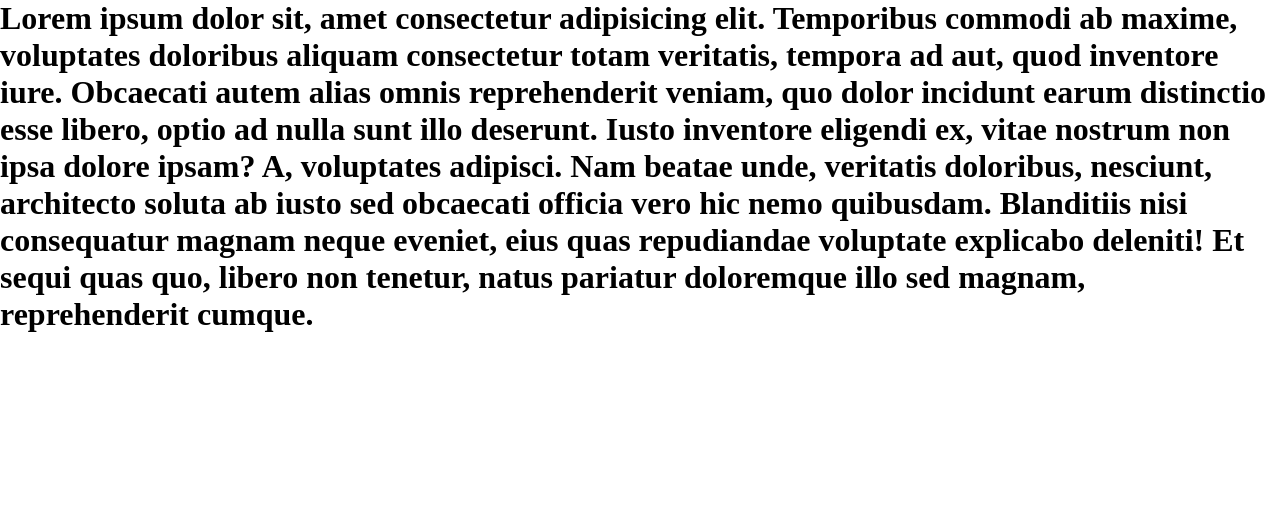
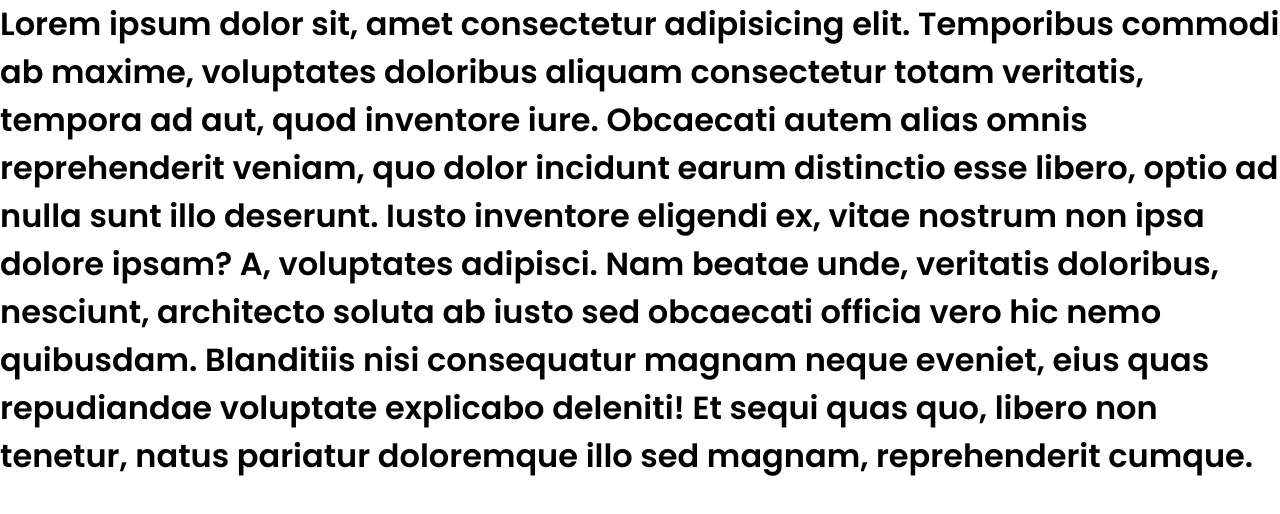
Before and after one commit to AbhiramKrishnaM/Educore, a Nuxt app: page / in a window 1280 px wide. Shown: the top 514 px of the page. Built offline with nearby package versions, Linux system fonts and the light colour scheme.

Commit message:
feat: added fonts

```diff
--- /dev/null
+++ b/assets/css/app.css
@@ -0,0 +1,3 @@
+body {
+  font-family: 'Poppins', sans-serif;
+}
--- a/assets/variables.scss
+++ b/assets/variables.scss
@@ -2,6 +2,3 @@
 //
 // The variables you want to modify
 // $font-size-root: 20px;
-
-$font-family: 'Poppins';
-@import '~vuetify/src/styles/styles.sass';
--- a/nuxt.config.js
+++ b/nuxt.config.js
@@ -29,7 +29,7 @@ export default {
   },
 
   // Global CSS: https://go.nuxtjs.dev/config-css
-  css: [],
+  css: ['~/assets/css/app.css'],
 
   // Plugins to run before rendering page: https://go.nuxtjs.dev/config-plugins
   plugins: [],
```
